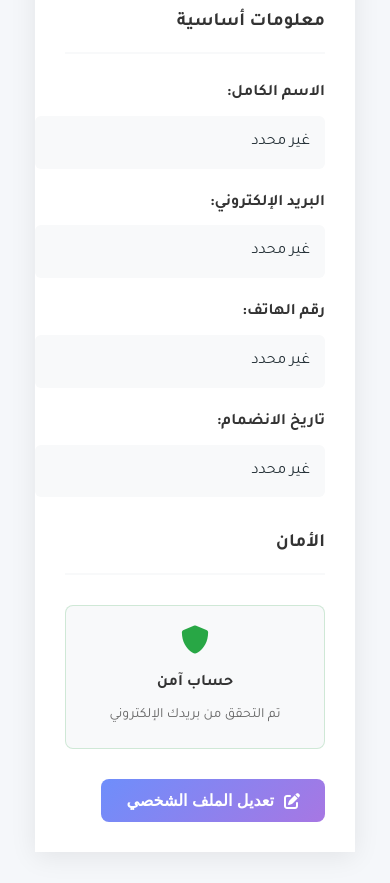
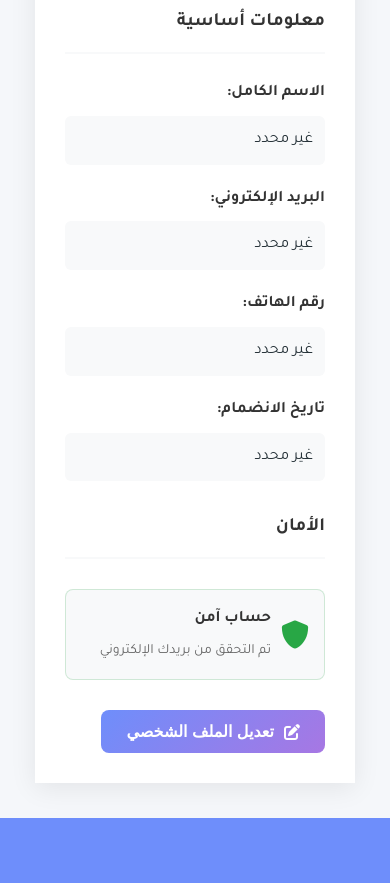
Before and after one commit to maryam24-7/Magnatirix, a website: page public/profile.html in a window 390 px wide. Shown: the part 530-1413 px from the top of the page. Drawn offline with Linux system fonts and the light colour scheme.

Commit message:
Update profile.html

```diff
--- a/public/profile.html
+++ b/public/profile.html
@@ -135,17 +135,19 @@
             display: flex;
             align-items: center;
             border: 1px solid rgba(40, 167, 69, 0.2);
+            justify-content: flex-start; /* تغيير من center إلى flex-start */
         }
 
         .security-badge i {
             font-size: 28px;
             color: var(--success-color);
-            margin-left: 10px; /* تم تقليل المسافة هنا من 20px إلى 10px */
+            margin-left: 10px;
             flex-shrink: 0;
         }
 
         .security-badge-content {
-            margin-right: 10px; /* إضافة margin-right لجعل النص أقرب لليسار */
+            margin-right: 10px;
+            text-align: right; /* إضافة محاذاة النص لليمين */
         }
 
         .security-badge-content h4 {
@@ -178,19 +180,24 @@
 
             .info-value {
                 width: 100%;
+                padding: 10px 12px; /* تقليل الحشو */
+                max-width: 100%; /* التأكد من عدم تجاوز العرض */
+                box-sizing: border-box; /* تضمين الحشو في العرض */
             }
 
             .security-badge {
-                flex-direction: column;
-                text-align: center;
+                flex-direction: row; /* الحفاظ على الاتجاه الأفقي */
+                text-align: right; /* محاذاة النص لليمين */
+                padding: 15px; /* تقليل الحشو */
             }
 
             .security-badge i {
-                margin: 0 0 15px 0;
+                margin: 0 0 0 10px; /* تعديل الهوامش */
             }
 
             .security-badge-content {
                 margin-right: 0;
+                flex: 1; /* السماح للمحتوى بالتوسع */
             }
         }
     </style>
```
